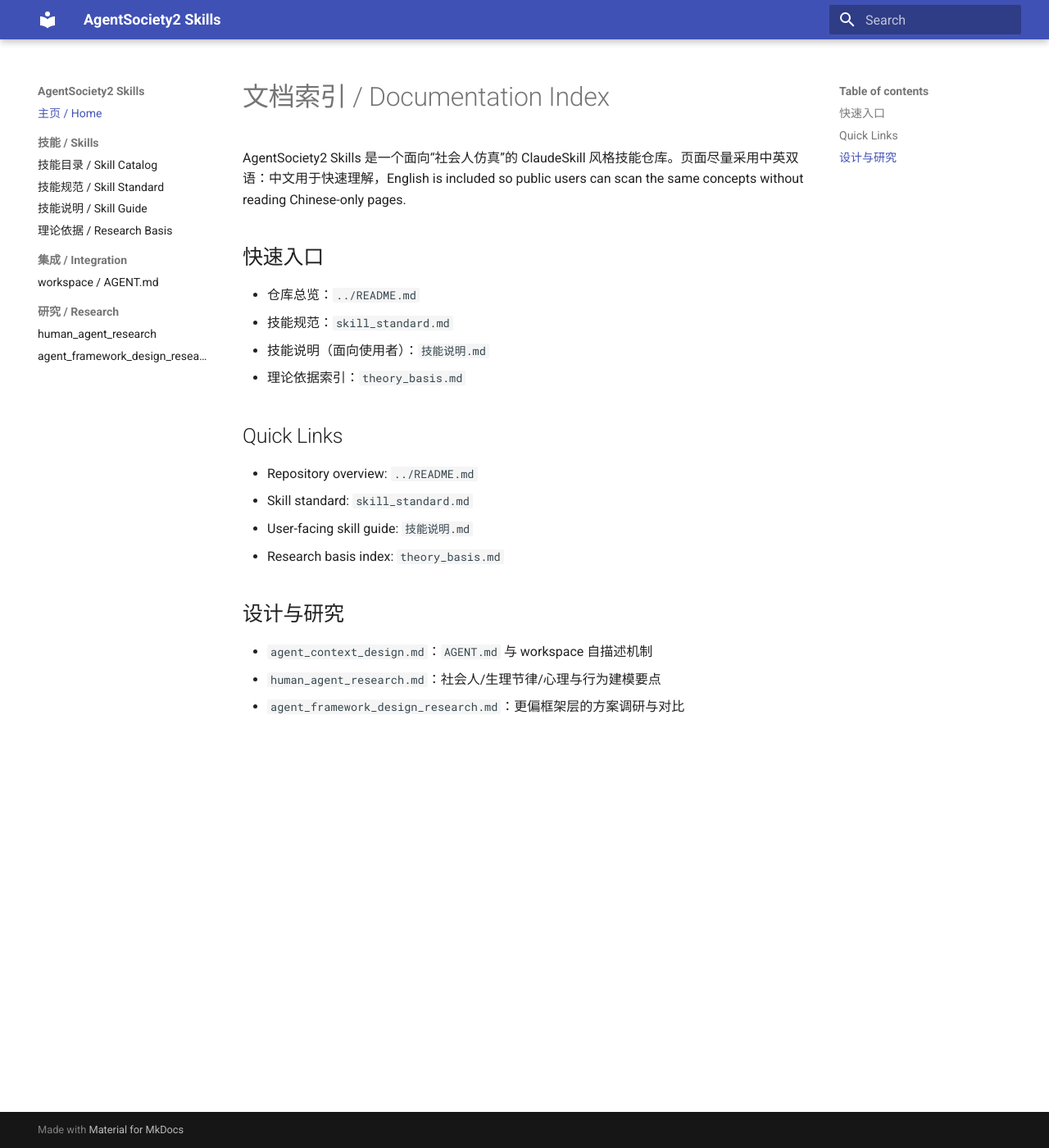
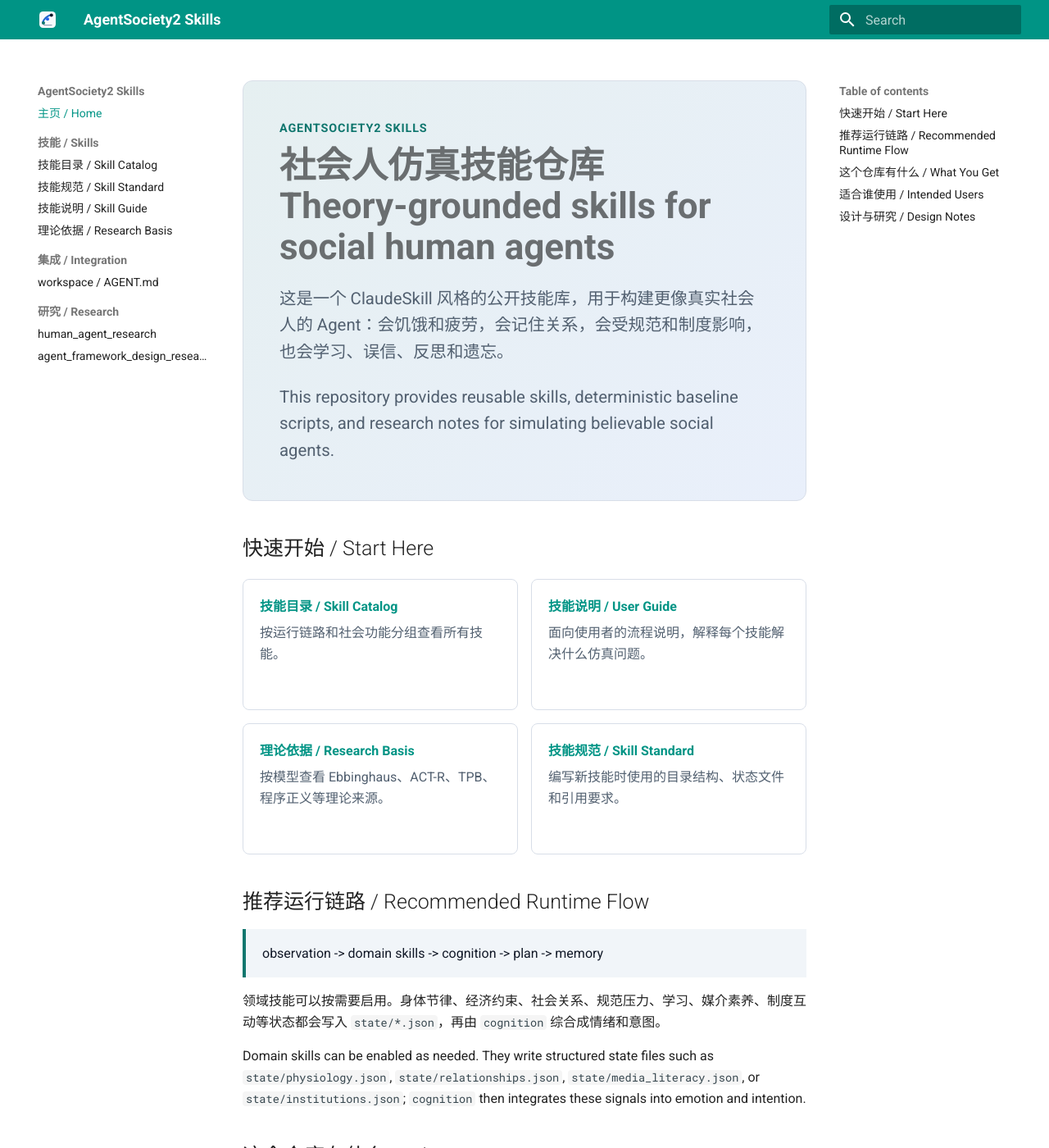
Before and after one commit to AlexanderJ-Carter/AgentSociety2-Agent-Skills, an MkDocs documentation site: the page built from docs/index.md, in a window 1280 px wide and 1400 px high. Shown: the whole window at 82% size. Built offline with MkDocs 1.6.1 and Material for MkDocs 9.7.7, drawn with Linux system fonts in a browser that asks for light colours; some of the changed text lies outside the part shown.

Commit message:
docs: polish public site experience

```diff
--- a/docs/index.md
+++ b/docs/index.md
@@ -1,23 +1,77 @@
-# 文档索引 / Documentation Index
+<div class="as2-hero">
+  <div>
+    <span class="as2-kicker">AgentSociety2 Skills</span>
+    <h1>社会人仿真技能仓库<br/>Theory-grounded skills for social human agents</h1>
+  </div>
+  <p>
+    这是一个 ClaudeSkill 风格的公开技能库，用于构建更像真实社会人的 Agent：会饥饿和疲劳，会记住关系，会受规范和制度影响，也会学习、误信、反思和遗忘。
+  </p>
+  <p>
+    This repository provides reusable skills, deterministic baseline scripts, and research notes for simulating believable social agents.
+  </p>
+</div>
 
-AgentSociety2 Skills 是一个面向“社会人仿真”的 ClaudeSkill 风格技能仓库。页面尽量采用中英双语：中文用于快速理解，English is included so public users can scan the same concepts without reading Chinese-only pages.
+## 快速开始 / Start Here
 
-## 快速入口
+<div class="as2-grid">
+  <div class="as2-card">
+    <strong><a href="skills/catalog/">技能目录 / Skill Catalog</a></strong>
+    <p>按运行链路和社会功能分组查看所有技能。</p>
+  </div>
+  <div class="as2-card">
+    <strong><a href="技能说明/">技能说明 / User Guide</a></strong>
+    <p>面向使用者的流程说明，解释每个技能解决什么仿真问题。</p>
+  </div>
+  <div class="as2-card">
+    <strong><a href="theory_basis/">理论依据 / Research Basis</a></strong>
+    <p>按模型查看 Ebbinghaus、ACT-R、TPB、程序正义等理论来源。</p>
+  </div>
+  <div class="as2-card">
+    <strong><a href="skill_standard/">技能规范 / Skill Standard</a></strong>
+    <p>编写新技能时使用的目录结构、状态文件和引用要求。</p>
+  </div>
+</div>
 
-- 仓库总览：`../README.md`
-- 技能规范：`skill_standard.md`
-- 技能说明（面向使用者）：`技能说明.md`
-- 理论依据索引：`theory_basis.md`
+## 推荐运行链路 / Recommended Runtime Flow
 
-## Quick Links
+<div class="as2-flow">
+observation -> domain skills -> cognition -> plan -> memory
+</div>
 
-- Repository overview: `../README.md`
-- Skill standard: `skill_standard.md`
-- User-facing skill guide: `技能说明.md`
-- Research basis index: `theory_basis.md`
+领域技能可以按需要启用。身体节律、经济约束、社会关系、规范压力、学习、媒介素养、制度互动等状态都会写入 `state/*.json`，再由 `cognition` 综合成情绪和意图。
 
-## 设计与研究
+Domain skills can be enabled as needed. They write structured state files such as `state/physiology.json`, `state/relationships.json`, `state/media_literacy.json`, or `state/institutions.json`; `cognition` then integrates these signals into emotion and intention.
 
-- `agent_context_design.md`：`AGENT.md` 与 workspace 自描述机制
-- `human_agent_research.md`：社会人/生理节律/心理与行为建模要点
-- `agent_framework_design_research.md`：更偏框架层的方案调研与对比
+## 这个仓库有什么 / What You Get
+
+<div class="as2-grid">
+  <div class="as2-card">
+    <strong>ClaudeSkill-style skills</strong>
+    <p>每个技能一个目录，入口是 `SKILL.md`，适合复制进 Agent workspace。</p>
+  </div>
+  <div class="as2-card">
+    <strong>Deterministic baselines</strong>
+    <p>`scripts/*.py` 处理可重复计算，减少 LLM 每 tick 临场编公式。</p>
+  </div>
+  <div class="as2-card">
+    <strong>Research notes</strong>
+    <p>`references/*.md` 写清楚模型、公式、变量范围、默认参数和引用。</p>
+  </div>
+  <div class="as2-card">
+    <strong>Bilingual docs</strong>
+    <p>公开页面尽量同时提供中文解释和 English summary，方便不同用户浏览。</p>
+  </div>
+</div>
+
+## 适合谁使用 / Intended Users
+
+- Agent simulation researchers who need inspectable behavior modules.
+- Builders integrating skills into AgentSociety-style PersonAgent workflows.
+- Developers who want scripts and schemas instead of purely prompt-based behavior.
+- 需要公开、可审查、可复用技能库的社会仿真项目。
+
+## 设计与研究 / Design Notes
+
+- `agent_context_design.md`：`AGENT.md` 与 workspace 自描述机制。
+- `human_agent_research.md`：社会人、生理节律、心理与行为建模要点。
+- `agent_framework_design_research.md`：更偏框架层的方案调研与对比。
--- a/docs/skills/catalog.md
+++ b/docs/skills/catalog.md
@@ -4,23 +4,58 @@
 
 This page is generated by `scripts/generate_skill_catalog.py`; do not edit it manually.
 
-- **[`affordance`](./affordance.md)**: Assess what actions are realistically available under environment, time, distance, access, money, body, and social constraints.
-- **[`circadian`](./circadian.md)**: Maintain sleep-wake rhythm, circadian alertness, appetite rhythm, and chronotype-sensitive daily timing. ；含理论依据 / includes research basis
-- **[`civic_institution`](./civic_institution.md)**: Track institutional encounters, procedural justice, legitimacy, compliance, service access, and civic trust. ；含理论依据 / includes research basis
-- **[`cognition`](./cognition.md)**: Produce emotion.json and intention.json from workspace context. ；含理论依据 / includes research basis
-- **[`communication`](./communication.md)**: Model conversation intent, speech style, turn-taking, listening, repair, and nonverbal cues. Use before or after social interaction, dialogue, negotiation, apology, request, gossip, or conflict. ；含理论依据 / includes research basis
-- **[`culture`](./culture.md)**: Apply cultural values, etiquette, rituals, symbols, taboos, and local meaning to perception and decisions.
-- **[`economy`](./economy.md)**: Track money, work obligations, consumption choices, scarcity, and material constraints. ；含理论依据 / includes research basis
-- **[`health`](./health.md)**: Track sickness, pain, chronic condition, recovery, exercise, stress load, and long-term wellbeing.
-- **[`identity`](./identity.md)**: Maintain self-concept, social identity, roles, values, status concerns, and identity threats. Use when behavior depends on who the agent thinks it is or how it is seen. ；含理论依据 / includes research basis
-- **[`learning`](./learning.md)**: Track skill learning, knowledge retention, self-efficacy, and practice-driven proficiency for human-like agents. ；含理论依据 / includes research basis
-- **[`media_literacy`](./media_literacy.md)**: Track information exposure, source credibility, motivated reasoning, misinformation risk, and belief-update resistance. ；含理论依据 / includes research basis
-- **[`memory`](./memory.md)**: Persist important outcomes from this step to long-term storage with automatic forgetting curve. ；含理论依据 / includes research basis
-- **[`moral_judgment`](./moral_judgment.md)**: Appraise events through moral foundations, social intuition, deliberation, guilt, shame, anger, and repair tendencies. ；含理论依据 / includes research basis
-- **[`norms`](./norms.md)**: Track social norms, roles, obligations, permissions, sanctions, and place-specific expectations.
-- **[`observation`](./observation.md)**: Fetch the current world observation for this tick.
-- **[`physiology`](./physiology.md)**: Update body-level needs such as hunger, satiety, thirst, fatigue, and stress from time, activity, and recent events. ；含理论依据 / includes research basis
-- **[`plan`](./plan.md)**: Execute intentions through the environment.
-- **[`reflection`](./reflection.md)**: Synthesize memories into stable beliefs, preferences, self-concept, and future behavioral tendencies.
-- **[`relationships`](./relationships.md)**: Update interpersonal familiarity, trust, liking, obligation, conflict, and shared history. ；含理论依据 / includes research basis
-- **[`routine`](./routine.md)**: Maintain daily routines, habits, schedules, and repeated life patterns for a social human agent.
+## 如何选择技能 / How To Choose
+
+- 先从核心运行链路开始：`observation -> cognition -> plan -> memory`。
+- 再按仿真需要加入身体、社会关系、经济、制度、信息环境等领域技能。
+- 带有理论依据的技能页面会显示 `Research Basis`，可以直接查看公式、变量范围和引用。
+
+Start with the core loop, then add domain skills only when the simulation needs that source of pressure or continuity.
+
+## 核心运行链路 / Core Loop
+
+Observation, cognition, planning, and memory. These skills are usually present in every agent tick.
+
+| Skill | What it does | Research basis |
+|---|---|---|
+| [`observation`](./observation.md) | Fetch the current world observation for this tick. | not bundled / 未内置 |
+| [`cognition`](./cognition.md) | Produce emotion.json and intention.json from workspace context. | yes / 有 |
+| [`plan`](./plan.md) | Execute intentions through the environment. | not bundled / 未内置 |
+| [`memory`](./memory.md) | Persist important outcomes from this step to long-term storage with automatic forgetting curve. | yes / 有 |
+
+## 身体、健康与日常节律 / Body, Health, Routine
+
+Internal bodily pressures and daily timing that make behavior less random and more human-like.
+
+| Skill | What it does | Research basis |
+|---|---|---|
+| [`circadian`](./circadian.md) | Maintain sleep-wake rhythm, circadian alertness, appetite rhythm, and chronotype-sensitive daily timing. | yes / 有 |
+| [`physiology`](./physiology.md) | Update body-level needs such as hunger, satiety, thirst, fatigue, and stress from time, activity, and recent events. | yes / 有 |
+| [`health`](./health.md) | Track sickness, pain, chronic condition, recovery, exercise, stress load, and long-term wellbeing. | not bundled / 未内置 |
+| [`routine`](./routine.md) | Maintain daily routines, habits, schedules, and repeated life patterns for a social human agent. | not bundled / 未内置 |
+| [`learning`](./learning.md) | Track skill learning, knowledge retention, self-efficacy, and practice-driven proficiency for human-like agents. | yes / 有 |
+
+## 社会关系、规范与身份 / Social Life
+
+Relationships, roles, culture, communication, identity, and moral judgment.
+
+| Skill | What it does | Research basis |
+|---|---|---|
+| [`relationships`](./relationships.md) | Update interpersonal familiarity, trust, liking, obligation, conflict, and shared history. | yes / 有 |
+| [`norms`](./norms.md) | Track social norms, roles, obligations, permissions, sanctions, and place-specific expectations. | not bundled / 未内置 |
+| [`culture`](./culture.md) | Apply cultural values, etiquette, rituals, symbols, taboos, and local meaning to perception and decisions. | not bundled / 未内置 |
+| [`communication`](./communication.md) | Model conversation intent, speech style, turn-taking, listening, repair, and nonverbal cues. Use before or after social interaction, dialogue, negotiation, apology, request, gossip, or conflict. | yes / 有 |
+| [`identity`](./identity.md) | Maintain self-concept, social identity, roles, values, status concerns, and identity threats. Use when behavior depends on who the agent thinks it is or how it is seen. | yes / 有 |
+| [`moral_judgment`](./moral_judgment.md) | Appraise events through moral foundations, social intuition, deliberation, guilt, shame, anger, and repair tendencies. | yes / 有 |
+
+## 资源、制度与信息环境 / Constraints and Institutions
+
+Money, affordances, public institutions, media exposure, and reflection over long-term patterns.
+
+| Skill | What it does | Research basis |
+|---|---|---|
+| [`economy`](./economy.md) | Track money, work obligations, consumption choices, scarcity, and material constraints. | yes / 有 |
+| [`affordance`](./affordance.md) | Assess what actions are realistically available under environment, time, distance, access, money, body, and social constraints. | not bundled / 未内置 |
+| [`civic_institution`](./civic_institution.md) | Track institutional encounters, procedural justice, legitimacy, compliance, service access, and civic trust. | yes / 有 |
+| [`media_literacy`](./media_literacy.md) | Track information exposure, source credibility, motivated reasoning, misinformation risk, and belief-update resistance. | yes / 有 |
+| [`reflection`](./reflection.md) | Synthesize memories into stable beliefs, preferences, self-concept, and future behavioral tendencies. | not bundled / 未内置 |
--- /dev/null
+++ b/docs/stylesheets/extra.css
@@ -0,0 +1,97 @@
+:root {
+  --as2-ink: #111827;
+  --as2-muted: #526070;
+  --as2-line: #d8dee8;
+  --as2-teal: #0f766e;
+  --as2-blue: #2563eb;
+  --as2-paper: #f8fafc;
+}
+
+.md-header {
+  box-shadow: none;
+}
+
+.md-typeset h1,
+.md-typeset h2 {
+  letter-spacing: 0;
+}
+
+.md-typeset h1 {
+  font-weight: 760;
+}
+
+.as2-hero {
+  display: grid;
+  gap: 1.1rem;
+  padding: 2.2rem;
+  margin: 0 0 1.5rem;
+  border: 1px solid var(--as2-line);
+  border-radius: 12px;
+  background:
+    linear-gradient(135deg, rgba(15, 118, 110, 0.08), rgba(37, 99, 235, 0.07)),
+    var(--as2-paper);
+}
+
+.as2-hero h1 {
+  margin: 0;
+  font-size: 2.2rem;
+  line-height: 1.12;
+}
+
+.as2-hero p {
+  max-width: 48rem;
+  margin: 0;
+  color: var(--as2-muted);
+  font-size: 1.02rem;
+}
+
+.as2-grid {
+  display: grid;
+  grid-template-columns: repeat(auto-fit, minmax(13rem, 1fr));
+  gap: 0.8rem;
+  margin: 1rem 0 1.6rem;
+}
+
+.as2-card {
+  min-height: 8rem;
+  padding: 1rem;
+  border: 1px solid var(--as2-line);
+  border-radius: 8px;
+  background: #ffffff;
+}
+
+.as2-card strong {
+  display: block;
+  margin-bottom: 0.35rem;
+  color: var(--as2-ink);
+}
+
+.as2-card p {
+  margin: 0;
+  color: var(--as2-muted);
+}
+
+.as2-kicker {
+  display: inline-block;
+  margin-bottom: 0.5rem;
+  color: var(--as2-teal);
+  font-size: 0.72rem;
+  font-weight: 700;
+  letter-spacing: 0.06em;
+  text-transform: uppercase;
+}
+
+.as2-flow {
+  padding: 0.85rem 1rem;
+  border-left: 4px solid var(--as2-teal);
+  background: #f1f5f9;
+  color: var(--as2-ink);
+}
+
+.md-typeset table:not([class]) {
+  font-size: 0.72rem;
+}
+
+.md-typeset code {
+  border-radius: 4px;
+}
--- a/mkdocs.yml
+++ b/mkdocs.yml
@@ -6,10 +6,19 @@ site_dir: site
 
 theme:
   name: material
+  logo: assets/logo.svg
+  favicon: assets/favicon.svg
   features:
     - navigation.instant
     - navigation.sections
     - content.code.copy
+  palette:
+    - scheme: default
+      primary: teal
+      accent: blue
+
+extra_css:
+  - stylesheets/extra.css
 
 nav:
   - 主页 / Home: index.md
```
Also changed, not shown: docs/assets/favicon.svg (added), docs/assets/logo.svg (added), 2 other files.
